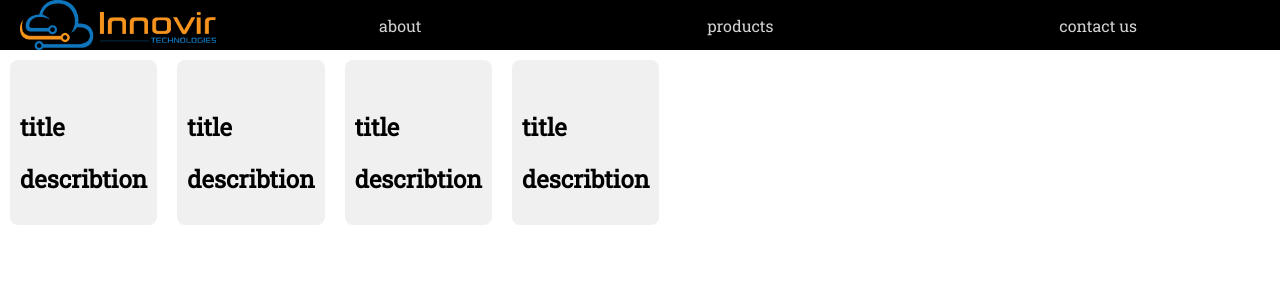
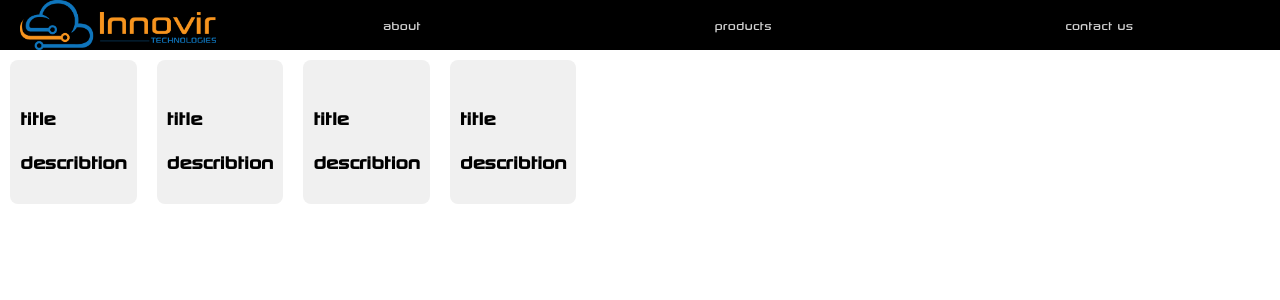
Before and after one commit to omaranBazna/innovir, a React (Create React App) app: page / in a window 1280 px wide. Shown: the top 300 px of the page. Built offline with nearby package versions, Linux system fonts and the light colour scheme.

Commit message:
changing the app fonts

```diff
--- a/src/App.css
+++ b/src/App.css
@@ -1,3 +1,5 @@
+
+
 #products{
   display:flex;
 }
@@ -34,5 +36,12 @@ a:hover{
 
 }
 .App{
-  font-family: 'Roboto Slab', serif;
+ font-family: 'MyFont';
+
 }
+@font-face {
+  font-family: 'MyFont';
+  src: local('MyFont'),
+   url(./fonts/Sony_Sketch_EF.woff) format('woff');
+
+}
```
Also changed, not shown: src/fonts/Sony_Sketch.ttf (added), src/fonts/Sony_Sketch_EF.woff (added).
